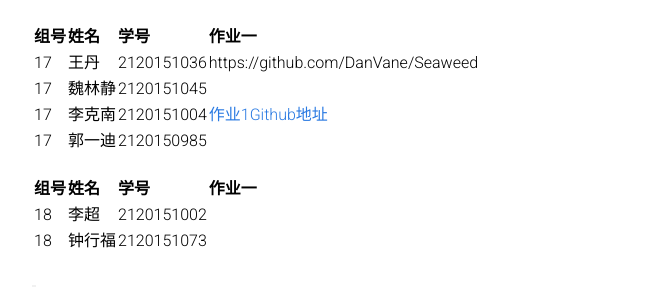
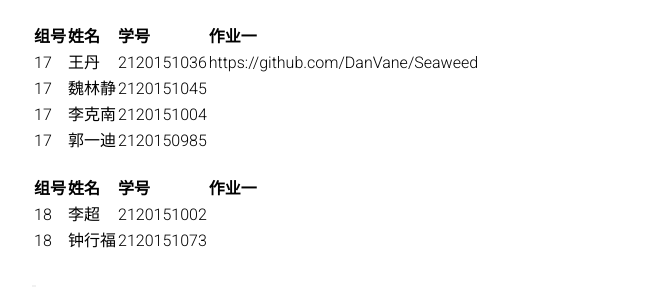
Before and after one commit to BITDM/bitdm.github.io, a Jekyll site: the page built from 2016/groups.md, in a window 1280 px wide and 900 px high, scrolled down 2810 px. Shown: the part 155-442 px from the top of the window, without its empty margins (208-860 px from the left). Built offline with Jekyll 4.4.1, drawn with Linux system fonts in a browser that asks for light colours.

Commit message:
Revert "Update groups.md"
This reverts commit baa7e42de3cd9e1a3553ff7bdc34aaee9ce82e25.

```diff
--- a/2016/groups.md
+++ b/2016/groups.md
@@ -130,7 +130,7 @@ permalink: /2016/groups/
 |:-------------|:-------------|:-----|:-----|
 |17|王丹|2120151036|https://github.com/DanVane/Seaweed|
 |17|魏林静|2120151045|
-|17|李克南|2120151004|[作业1Github地址](https://github.com/nandily/DMHomework/tree/master/homework1)
+|17|李克南|2120151004|
 |17|郭一迪|2120150985|
 
 |组号|姓名|学号|作业一|
```
